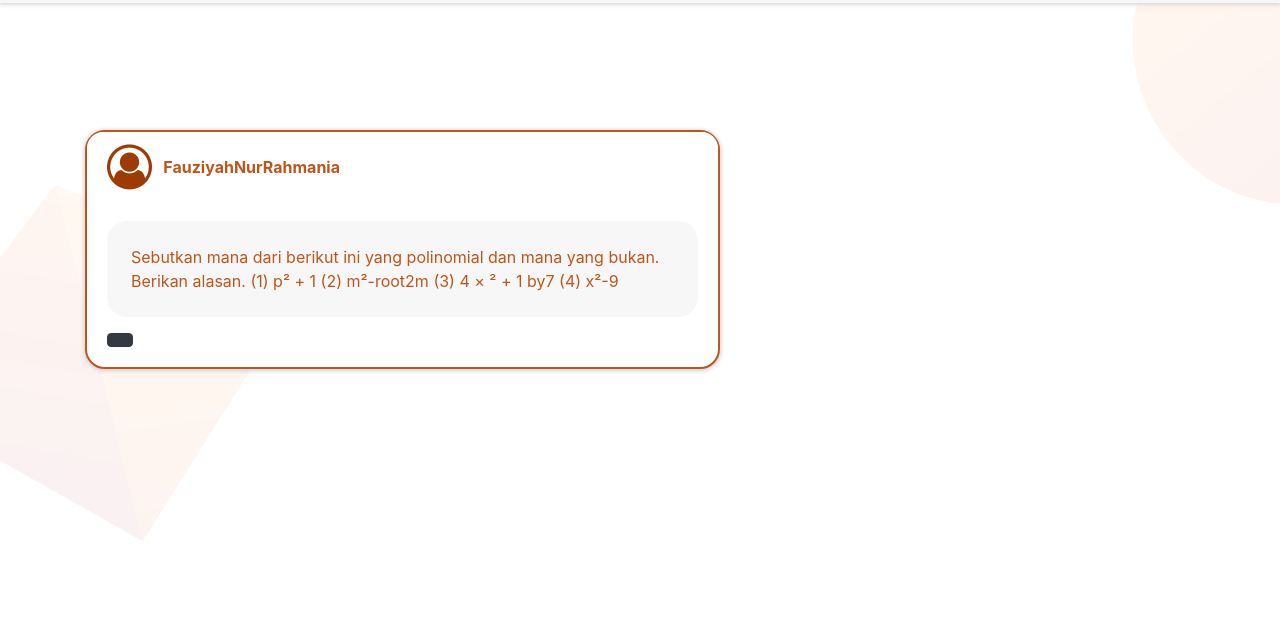
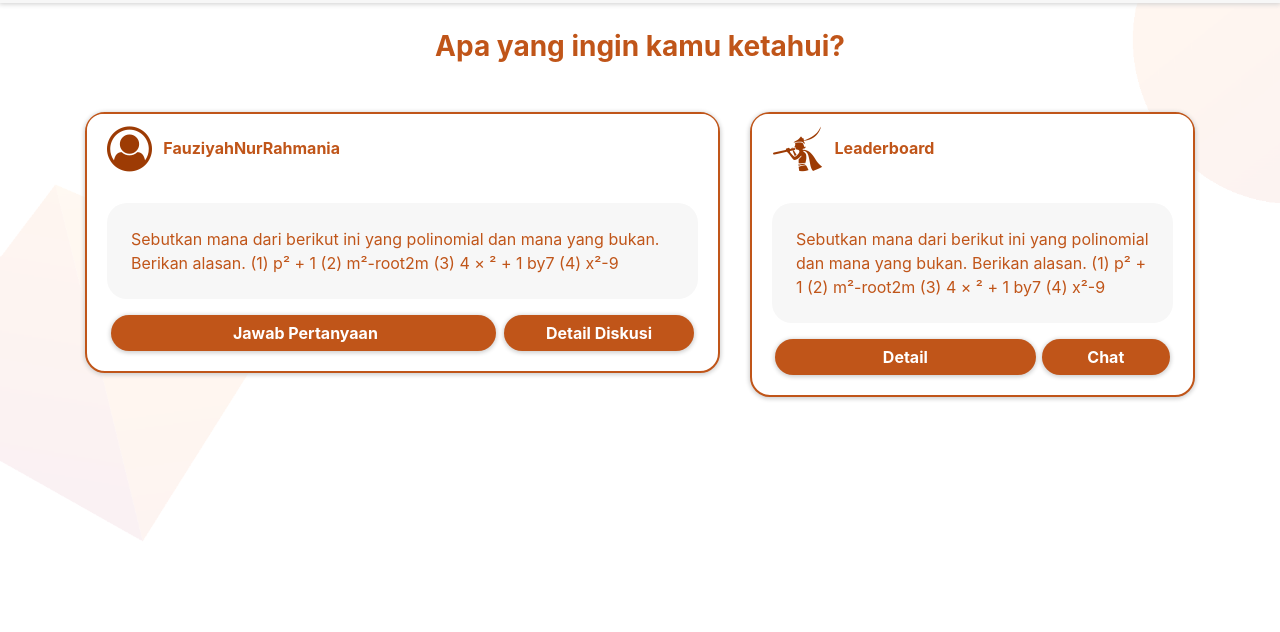
Before and after one commit to Mortred-ai/Tutorsebaya, a plain HTML site: page list.html in a window 1280 px wide. Shown: the part 168-800 px from the top of the page. Drawn offline with nearby package versions, Linux system fonts and the light colour scheme.

Commit message:
Update responsive.css, style.css, and list.html

```diff
--- a/css/responsive.css
+++ b/css/responsive.css
@@ -74,6 +74,11 @@
         padding: 0 18px;
        height: 85px;
    }
+
+   .leaderboard{
+        display: none;
+    }
+
 }
 
 /* // Small devices (landscape phones, 576px and up) */
@@ -155,6 +160,10 @@
 
      .list{
         height: 85px;
+    }
+
+   .leaderboard{
+        display: none;
     }
 
 }
@@ -240,6 +249,10 @@
     .list{
         height: 105px;
     }
+
+   .leaderboard{
+        display: block;
+    }
 }
 
 /* // Large devices (desktops, 992px and up) */
--- a/css/style.css
+++ b/css/style.css
@@ -90,6 +90,10 @@ body{
 .border-darker{
     border : solid 2px var(--main-darker-color);
     border-radius: 20px;
+}
+
+.btn-dark{
+    background-color : var(--main-darker-color);
 }
 
 
@@ -367,6 +371,7 @@ body{
     background: var(--main-gray-color);
     height: 105px;
     box-shadow: 0px 0px 5px 1px rgb(206, 206, 206);
+    overflow-y: hidden ;
 }
 
 .list p{
@@ -395,7 +400,7 @@ body{
 /********************/
 
 .question{
-    padding-top: 250px;
+    padding-top: 150px;
     color: var(--main-darker-color);
 }
 
@@ -421,3 +426,19 @@ body{
     background : var(--main-gray-color);
     border-radius:  20px;
 }
+
+.question button{
+    font-weight: bold;
+    border: none;
+    border-radius: 20px;
+    box-shadow: 0px 1px 4px 1px rgb(207, 207, 207);
+
+}
+
+.question button:nth-child(1){
+   width: 65%;
+}
+
+.question button:last-child{
+   min-width: 32%;
+}
--- a/list.html
+++ b/list.html
@@ -107,9 +107,12 @@
         <div class="question">
             <div class="container-fluid pt-5">
                 <div class="container">
-                    <div class="row">
+                    <h3 class="do_script animate__animated animate__fadeIn text-center font-weight-bold">
+                        Apa yang ingin kamu ketahui?
+                    </h3>
+                    <div class="row mt-5">
                         <div class="col-12 col-lg-7">
-                            <div class="card border-darker text-darker mb-3">
+                            <div class="card border-darker text-darker mb-3 do_script animate__animated animate__fadeInLeft animate__fast">
                                 <div class="card-header bg-white font-weight-bold d-flex align-items-center">
                                     <i class="fa fa-user-circle-o">&nbsp;</i>FauziyahNurRahmania
                                 </div>
@@ -120,7 +123,32 @@
                                             Berikan alasan. (1) p² + 1 (2) m²-root2m (3) 4 × ² + 1 by7 (4) x²-9
                                         </p>
                                     </div>
-                                    <button class="btn btn-dark mt-3"></button>
+                                    <div class="d-flex">
+                                        <button class="btn btn-dark mx-auto mt-3">
+                                          <img src="" alt=""> Jawab Pertanyaan
+                                        </button>
+                                        <button class="btn btn-dark mx-auto mt-3">Detail Diskusi</button>
+                                    </div>
+                                </div>
+
+                            </div>
+                        </div>
+                        <div class="leaderboard col-12 col-lg-5">
+                            <div class="card border-darker text-darker mb-3 do_script animate__animated animate__fadeIn ">
+                                <div class="card-header bg-white font-weight-bold d-flex align-items-center">
+                                    <i class="fa fa-pied-piper-alt">&nbsp;</i>Leaderboard
+                                </div>
+                                <div class="card-body ">
+                                    <div class="card-quest-list p-4">
+                                        <p class="card-text">Sebutkan mana dari berikut ini
+                                            yang polinomial dan mana yang bukan.
+                                            Berikan alasan. (1) p² + 1 (2) m²-root2m (3) 4 × ² + 1 by7 (4) x²-9
+                                        </p>
+                                    </div>
+                                    <div class="d-flex">
+                                        <button class="btn btn-dark mx-auto mt-3">Detail</button>
+                                        <button class="btn btn-dark mx-auto mt-3">Chat</button>
+                                    </div>
                                 </div>
 
                             </div>
```
